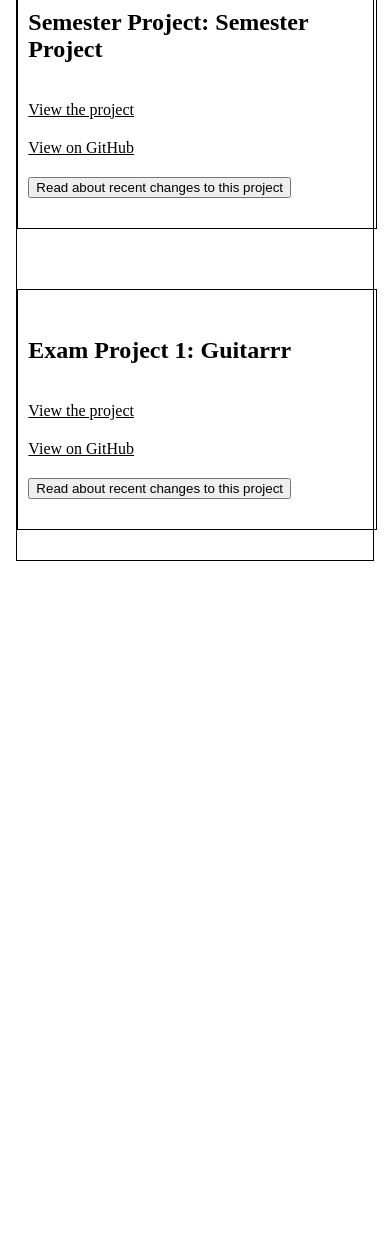
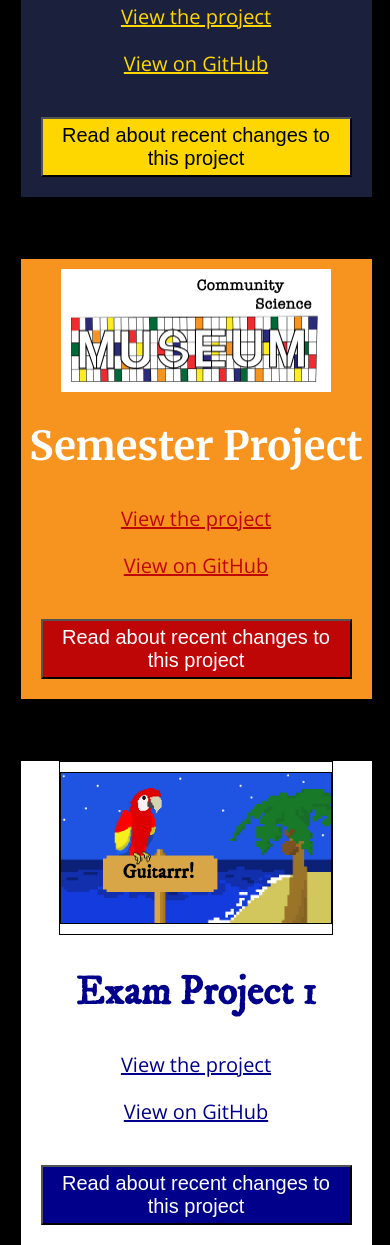
Before and after one commit to Kaladinge/portfolio1, a plain HTML site: page index.html in a window 390 px wide. Shown: the part 490-1735 px from the top of the page. Before the commit the page ends 1059 px from the top, so only its background shows below. Drawn offline with nearby package versions, Linux system fonts and the light colour scheme.

Commit message:
added all the three projects to the portfolio html file

```diff
--- a/index.html
+++ b/index.html
@@ -6,38 +6,46 @@
     <meta http-equiv="X-UA-Compatible" content="IE=edge">
     <meta name="viewport" content="width=device-width, initial-scale=1.0">
     <title>My portfolio page</title>
+    <link rel="preconnect" href="https://fonts.gstatic.com">
+    <link href="https://fonts.googleapis.com/css2?family=IM+Fell+DW+Pica&family=Merriweather:wght@700&family=Open+Sans&family=Russo+One&display=swap" rel="stylesheet">
     <link href="styles/index.css" rel="stylesheet" />
 </head>
 <body>
     <h1>My portfolio from First year</h1>
     <div id="content">
-        <div class="project-block">
-            <img class="website-picture">
-            <h2>First website: Gamehub</h2>
-            <img class="logo">
+        <div class="project-block gamehub-block">
+            <img src="images/gamehub2.jpg" class="site-picture link" alt="gamehub picture leading to gamehub page">
+            <img src="images/gamehub-logo.png" class="logo gamehub" alt="gamehub-logo">
+            <h2 id="gamehub-style">First website</h2>
             <a href="">View the project</a>
             <a href="">View on GitHub</a>
             <button>Read about recent changes to this project</button>
             <div class="changes"></div>
         </div>
-        <div class="project-block">
-            <img class="website-picture">
-            <h2>Semester Project: Semester Project</h2>
-            <img class="logo">
+        <div class="project-block museum-block">
+            <img src="images/museum2.jpg" class="site-picture inside-museum" alt="gamehub picture leading to museum page">
+            <img src="images/community-science-logo.png" class="logo museum" alt="gamehub-logo">
+            <h2 id="museum-style">Semester Project</h2>
             <a href="">View the project</a>
             <a href="">View on GitHub</a>
             <button>Read about recent changes to this project</button>
             <div class="changes"></div>
         </div>
-        <div class="project-block">
-            <img class="website-picture">
-            <h2>Exam Project 1: Guitarrr</h2>
-            <img class="logo">
+        <div class="project-block guitarrr-block">
+
+            <img src="images/guitarrr.jpg" class="site-picture pirate" alt="gamehub picture leading to guitarrr page">
+            <h2 class="guitarrr">Guitarrr!</h2>
+            <div class="picture2-container">
+                <img src="images/logo-banner2.jpg" class="pirate2" alt="gamehub picture leading to guitarrr page">
+                <h2 class="guitarrr2">Guitarrr!</h2>
+            </div>
+            <h2 id="guitarrr-style">Exam Project 1</h2>
             <a href="">View the project</a>
             <a href="">View on GitHub</a>
             <button>Read about recent changes to this project</button>
             <div class="changes"></div>
         </div>
     </div>
+    <script src="js/index.js"></script>
 </body>
 </html>
--- /dev/null
+++ b/js/index.js
@@ -0,0 +1,5 @@
+/*const headings = document.querySelectorAll("h2");
+
+for (i = 0; i < headings.length; i++) {
+    headings[i].innerHTML = "hello" + i;
+}*/
--- a/styles/index.css
+++ b/styles/index.css
@@ -1,26 +1,199 @@
+body {
+  font-size: 20px;
+  font-family: "Open Sans";
+  margin: 0;
+  background-color: rgb(0, 0, 0);
+}
+
 h1 {
   text-align: center;
+  color: white;
+}
+
+h2 {
+  margin-left: 20px;
+  color: white;
+  font-size: 40px;
+}
+
+#gamehub-style {
+  font-family: "Russo One", "Open Sans";
+}
+
+#museum-style {
+  font-family: "Merriweather";
+}
+
+#guitarrr-style {
+  color: darkblue;
+}
+
+#guitarrr-style,
+.guitarrr,
+.guitarrr2 {
+  font-family: "IM Fell DW Pica";
 }
 
 #content {
   display: flex;
   flex-direction: column;
   margin: 0 auto;
-  width: 95%;
+  width: 100%;
   border: 1px solid black;
 }
 
 .project-block {
+  position: relative;
   margin: 30px auto;
   border: 1px solid black;
-  width: 700px;
-  max-width: 95%;
+  width: 900px;
+  max-width: 90%;
+  padding: 10px 30px;
+  background-color: #1b203d;
+}
+
+.museum-block {
+  background-color: #f79420;
+}
+
+.guitarrr-block {
+  background-color: #ffffff;
+}
+
+.site-picture {
+  width: 100%;
+}
+
+.gamehub,
+.museum {
+  position: absolute;
+  width: 220px;
+  background-color: white;
   padding: 10px;
+  top: 100px;
+  right: 50px;
+}
+
+.museum {
+  top: 130px;
+  left: 80px;
+}
+
+.guitarrr {
+  position: absolute;
+  color: black;
+  top: 170px;
+  left: 180px;
+}
+
+.picture2-container {
+  display: none;
 }
 
 a,
 button {
-  display: block;
-  margin-bottom: 20px;
+  margin: 20px;
+  color: gold;
+}
+
+.museum-block a {
+  color: rgb(191, 6, 6);
+}
+
+.guitarrr-block a {
+  color: darkblue;
+}
+
+button {
+  padding: 5px;
+  font-size: 20px;
   color: black;
+  background-color: gold;
 }
+
+.museum-block button {
+  background-color: rgb(191, 6, 6);
+  color: white;
+}
+
+.guitarrr-block button {
+  background-color: darkblue;
+  color: white;
+}
+
+@media only screen and (max-width: 1000px) {
+  .gamehub {
+    width: 180px;
+    top: 90px;
+  }
+
+  .guitarrr {
+    font-size: 5vw;
+    left: 17%;
+    top: 24%;
+  }
+
+  .project-block {
+    width: 100%;
+  }
+}
+
+@media only screen and (max-width: 800px) {
+  h2 {
+    margin-left: 0;
+  }
+
+  .link,
+  .inside-museum {
+    display: none;
+  }
+
+  .gamehub,
+  .museum {
+    position: relative;
+    width: 250px;
+    margin: auto;
+    top: 10px;
+    left: 0px;
+  }
+
+  .picture2-container {
+    position: relative;
+    border: 1px solid black;
+    display: block;
+    width: 272px;
+    margin: 0 auto;
+  }
+
+  .guitarrr2 {
+    position: absolute;
+    top: 82px;
+    left: 23%;
+    font-size: 20px;
+    color: black;
+  }
+
+  .pirate2 {
+    display: block;
+    height: 150px;
+    width: 270px;
+    object-fit: cover;
+    object-position: left;
+    margin: 10px auto;
+    border: 1px solid black;
+  }
+
+  .project-block {
+    padding: 0;
+    text-align: center;
+  }
+
+  a {
+    display: block;
+  }
+
+  .pirate,
+  .guitarrr {
+    display: none;
+  }
+}
```
Also changed, not shown: images/community-science-logo.png (added), images/gamehub-logo.png (added), images/gamehub.jpg (added), images/gamehub2.jpg (added), images/guitarrr.jpg (added), images/logo-banner2.jpg (added), images/museum.jpg (added), images/museum2.jpg (added).
